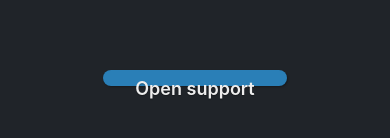
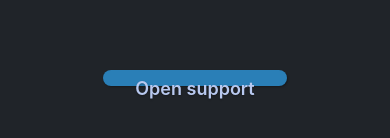
Before and after one commit to Asleepace/react-native-support, a React Native app in the folder App/: screen / in a window 390 px wide. Shown: the part 344-482 px from the top of the page. Built offline with nearby package versions, Linux system fonts and the light colour scheme.

Commit message:
updating the modal

```diff
--- a/App/src/assets/index.ts
+++ b/App/src/assets/index.ts
@@ -1,7 +1,7 @@
 import { StyleSheet } from 'react-native';
 
 /** Colors - default colors that appear throughout the app **/
-export const color = '#EEE'
+export const color = '#EBEFF1'
 export const gray = '#202429'
 export const blue = '#61dafb'
 export const navy = '#2A7FB7'
@@ -15,7 +15,7 @@ export const fontFamily = 'System'
 export const letterSpacing = undefined
 export const textShadowOffset = { width: 0, height: 1}
 export const textShadowColor = shadow
-export const textShadowRadius = 1
+export const textShadowRadius = 2
 export const fontWeight = '600'
 export const borderRadius = 8
 export const lineHeight = 22
@@ -48,7 +48,7 @@ export const styles = StyleSheet.create({
 		fontWeight,
 		lineHeight,
 		fontSize,
-		color,
+		color: '#B8C9F0'
 	},
 	fontShadow: {
 		textShadowColor,
--- a/App/src/components/modal.tsx
+++ b/App/src/components/modal.tsx
@@ -1,5 +1,5 @@
 import React, { useState } from "react";
-import { Modal, StyleSheet, Text, Pressable, View, ViewProps } from "react-native";
+import { Modal, StyleSheet, Text, Pressable, View, ViewProps, Animated } from "react-native";
 import * as ui from '../assets'
 
 export interface Props extends ViewProps {
@@ -7,16 +7,29 @@ export interface Props extends ViewProps {
 }
 
 export interface State {
+	opacity: Animated.Value
 	visible: boolean
 }
 
 
 export class ModalContainer extends React.Component<Props, State> {
 
-	state = { visible: false}
+	constructor(props: Props) {
+		super(props)
+		this.state = {
+			opacity: new Animated.Value(0),
+			visible: false
+		}
+	}
+
 
   public hide = () => this.setState({ visible: false})
 	public show = () => this.setState({ visible: true })
+	public face = () => Animated.timing(this.state.opacity, {
+		toValue: this.state.visible ? 1 : 0,
+		useNativeDriver: true,
+		duration: 0.3
+	})
 
 	render () {
 		return (
```
